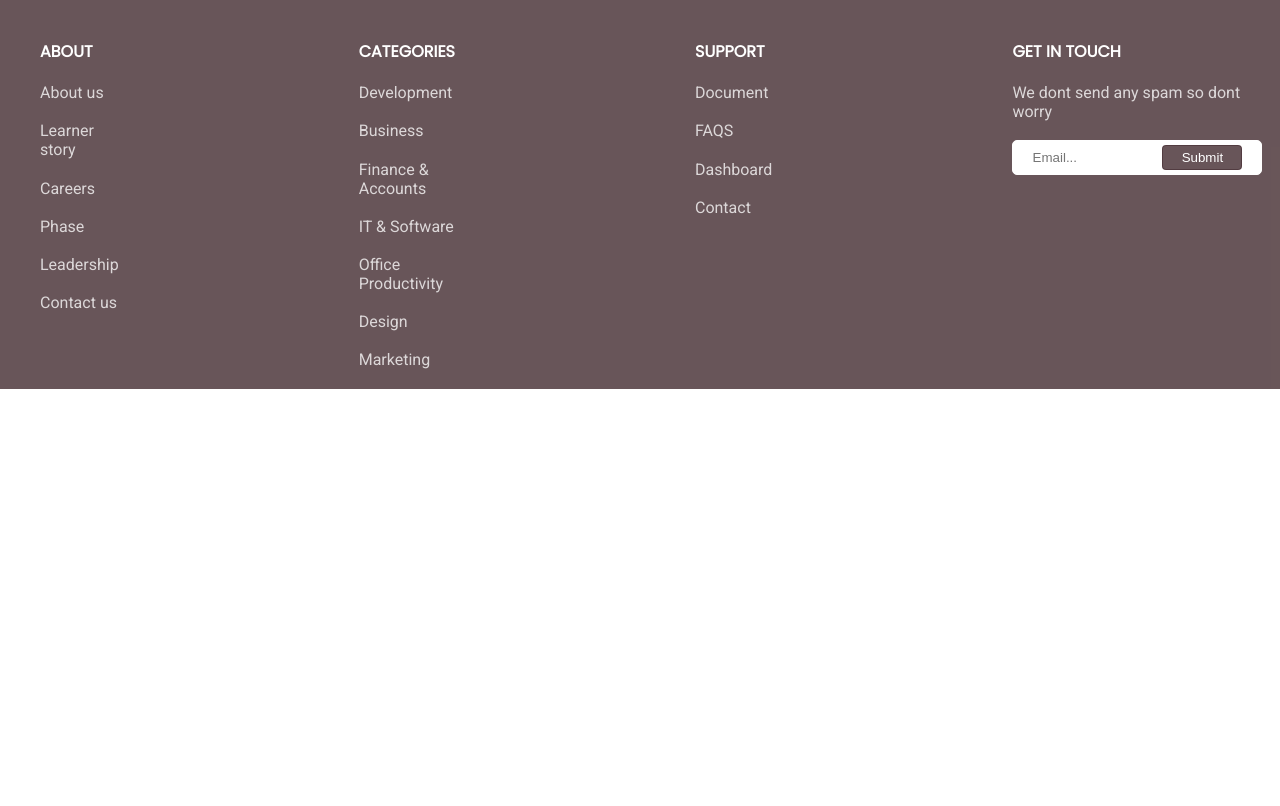
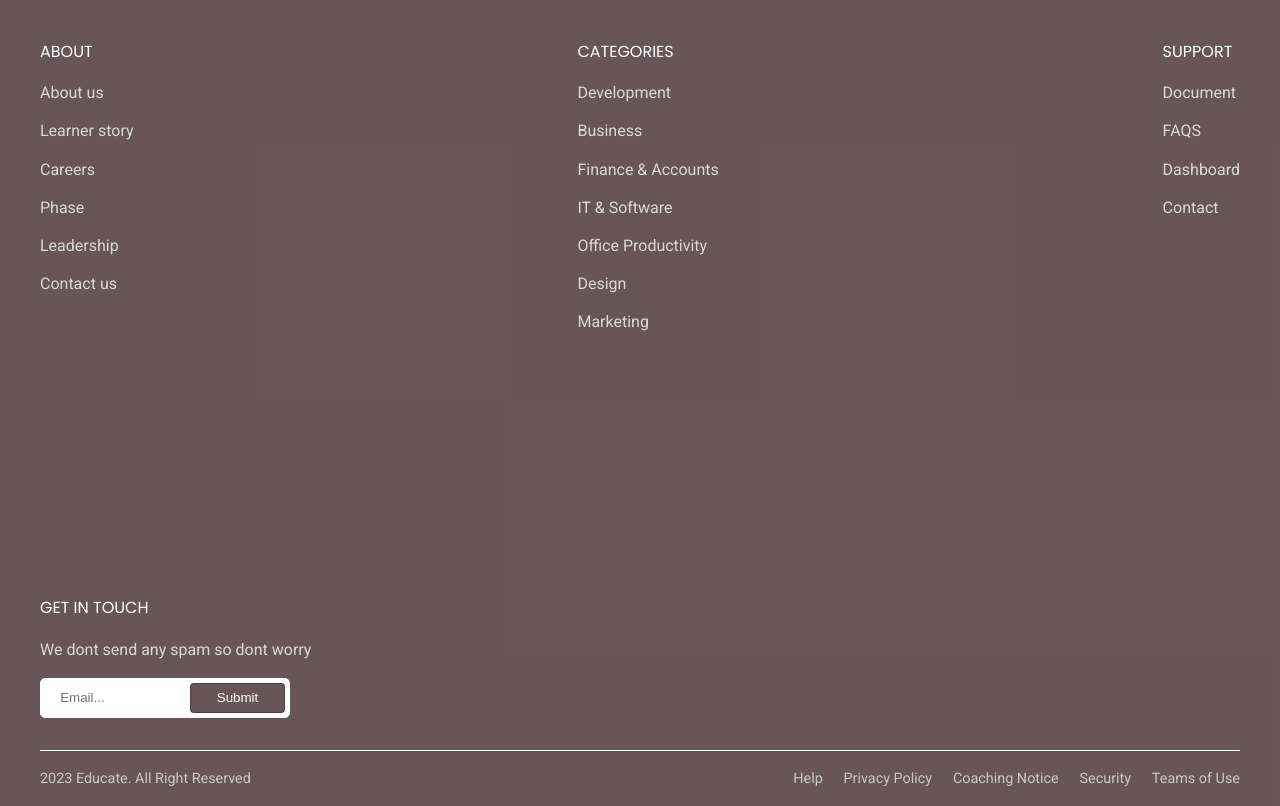
Before and after one commit to sengweihan/E-commerce_Website, a plain HTML site: page index.html in a window 1280 px wide. Shown: the part 4680-5486 px from the top of the page. Before the commit the page ends 5069 px from the top, so only its background shows below. Drawn offline with nearby package versions, Linux system fonts and the light colour scheme.

Commit message:
Done styling the footer content

```diff
--- a/assets/css/style.css
+++ b/assets/css/style.css
@@ -20,6 +20,7 @@
   --item-amount-text: #a3a3a3;
   --background-choose-us-section: #fecaca81;
   --section-title-font: "Poppins", sans-serif;
+  --footer-background: #4f393dda;
 }
 /* SET UP GLOBAL STYLES */
 body {
@@ -307,7 +308,7 @@ body {
 
 /*  STYLING FOR FOOTER SECTION  */
 .winter-footer {
-  background-color: #4f393dda;
+  background-color: var(--footer-background);
   color: white;
   padding-top: 2rem;
 }
@@ -316,6 +317,7 @@ body {
   margin: 0 2.5rem;
   display: flex;
   flex-wrap: wrap;
+  gap: 1.1rem;
   border-bottom: 1px solid white;
   justify-content: space-between;
   padding-bottom: 0.5rem;
@@ -332,7 +334,10 @@ body {
   align-items: center;
   gap: 2rem;
 }
-
+.footer-nav p {
+  color: rgba(255, 255, 255, 0.667);
+  font-size: 0.9rem;
+}
 .footer-nav .bx {
   font-size: 1.3rem;
 }
@@ -341,8 +346,11 @@ body {
   padding: 1.2rem 0;
   margin: 0 2.5rem;
   display: flex;
+  flex-wrap: wrap;
   justify-content: space-between;
   gap: 15rem;
+  border-bottom: 1px solid white;
+  padding-bottom: 2rem;
 }
 
 .footer-content {
@@ -354,6 +362,7 @@ body {
 
 .footer-content h4 {
   font-family: "Poppins", sans-serif;
+  font-weight: lighter;
 }
 
 .footer-content p {
@@ -363,7 +372,7 @@ body {
 .footer-content .email-input {
   border-radius: 5px;
   border: 1px solid white;
-  height: 35px;
+  height: 40px;
   padding-left: 1.2rem;
   width: 250px;
 }
@@ -375,10 +384,41 @@ body {
   position: absolute;
   top: 5px;
   left: 150px;
-  height: 25px;
-  width: 80px;
+  height: 30px;
+  width: 95px;
   color: white;
-  background-color: #4f393dda;
-  border: 1px solid #4f393dda;
+  background-color: var(--footer-background);
+  border: 1px solid var(--footer-background);
   border-radius: 4px;
 }
+
+.footer-foot {
+  padding: 1.2rem 0;
+  margin: 0 2.5rem;
+  display: flex;
+  justify-content: space-between;
+  align-items: center;
+  gap: 1.2rem;
+  flex-wrap: wrap;
+}
+
+.footer-foot .footer-foot-title p {
+  color: rgba(255, 255, 255, 0.667);
+  font-size: 0.9rem;
+}
+
+.footer-foot-nav {
+  display: flex;
+  justify-content: center;
+  align-items: center;
+  flex-wrap: wrap;
+  gap: 1.2rem;
+}
+
+.footer-foot-nav nav ul {
+  display: flex;
+  gap: 1.3rem;
+  list-style-type: none;
+  color: rgba(255, 255, 255, 0.667);
+  font-size: 0.9rem;
+}
--- a/index.html
+++ b/index.html
@@ -566,6 +566,24 @@
           </form>
         </div>
       </div>
+
+      <div class="footer-foot">
+        <div class="footer-foot-title">
+          <p>2023 Educate. All Right Reserved</p>
+        </div>
+
+        <div class="footer-foot-nav">
+          <nav>
+            <ul>
+              <li>Help</li>
+              <li>Privacy Policy</li>
+              <li>Coaching Notice</li>
+              <li>Security</li>
+              <li>Teams of Use</li>
+            </ul>
+          </nav>
+        </div>
+      </div>
     </footer>
   </body>
 </html>
```
